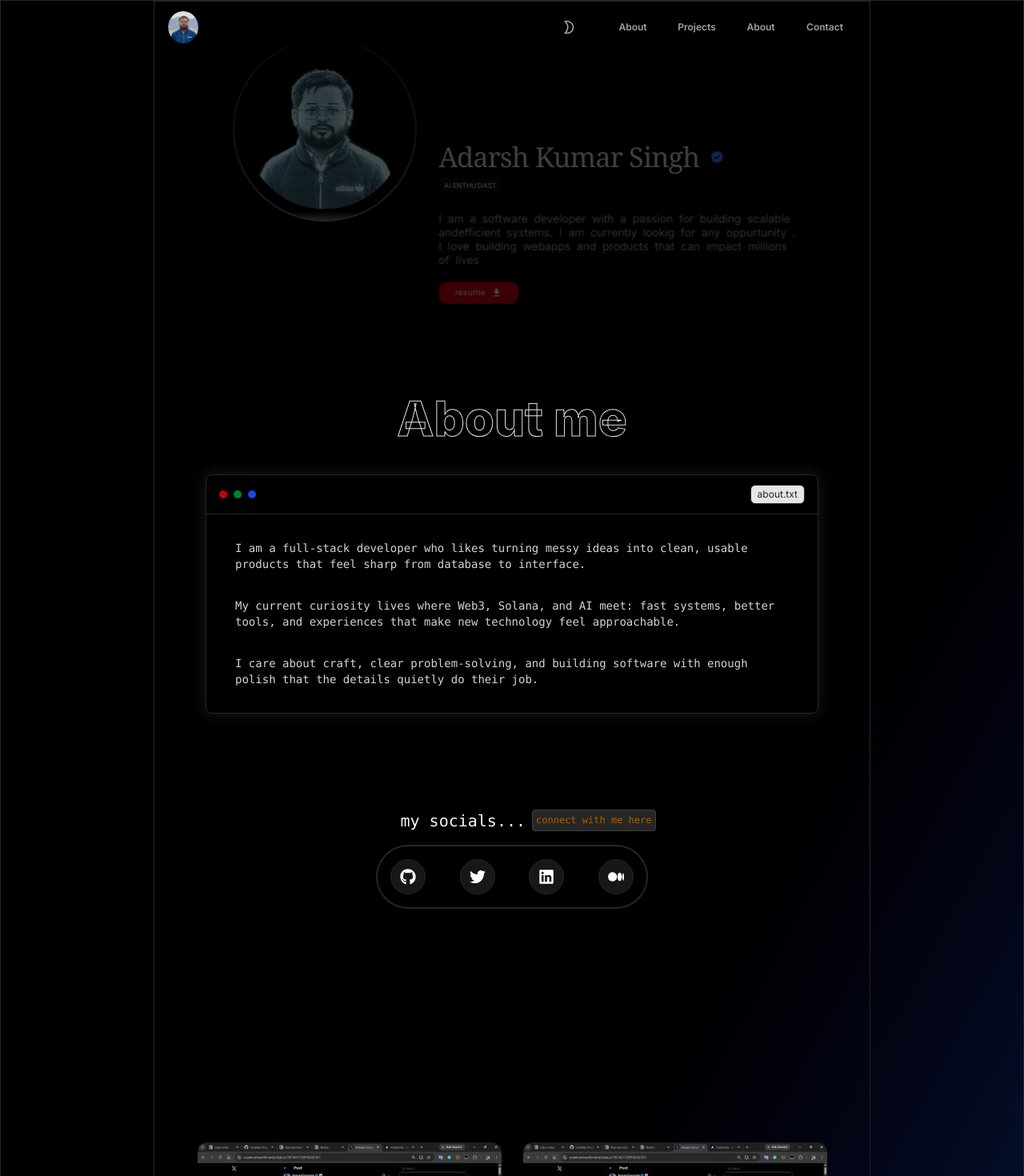
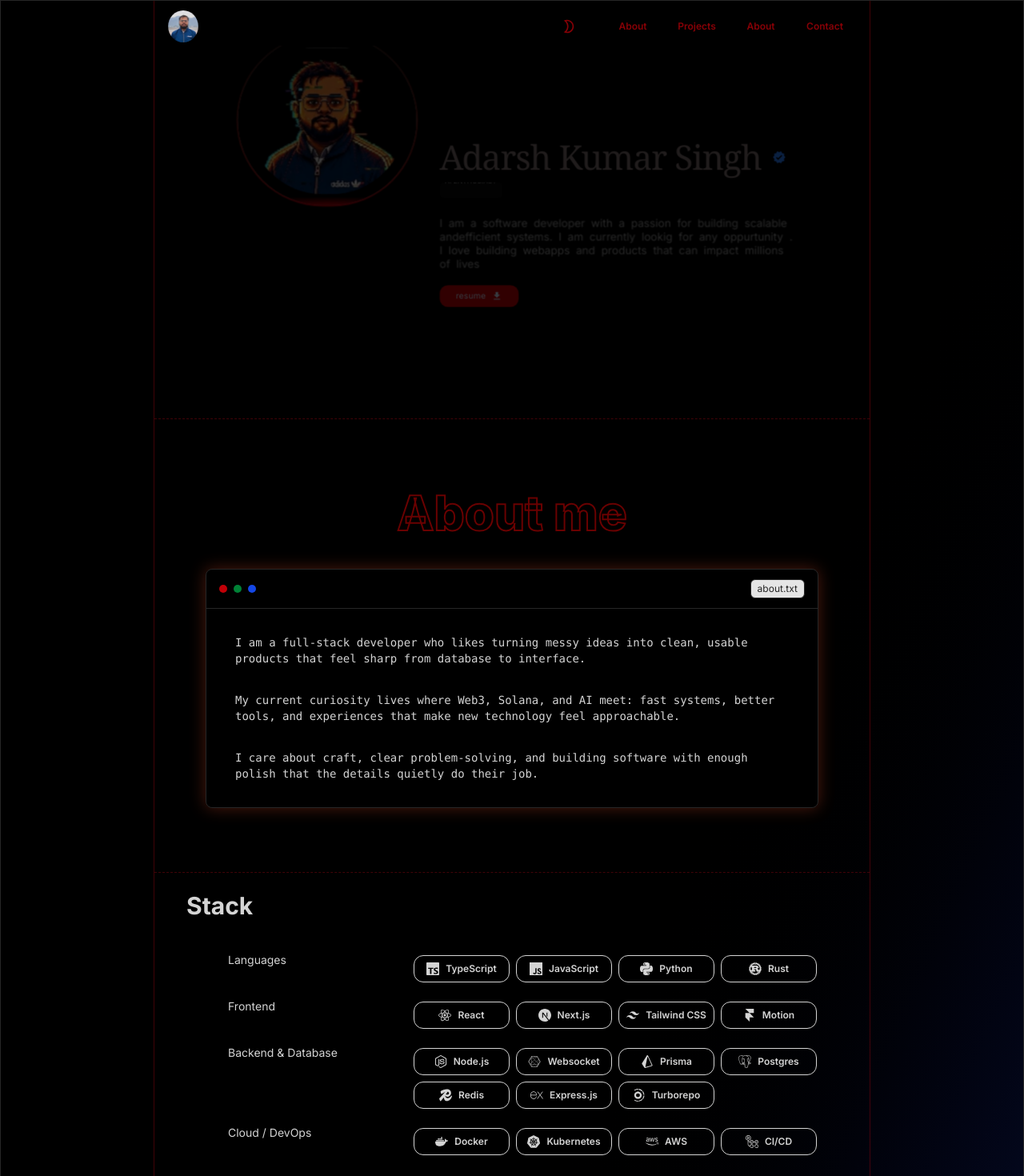
Before and after one commit to adarshkumar-stack/portfolio, a Next.js app: page / in a window 1280 px wide. Shown: the top 1470 px of the page at 80% size. Built offline with nearby package versions, Linux system fonts and the light colour scheme.

Commit message:
v2 first final commit

```diff
--- a/app/components/about.tsx
+++ b/app/components/about.tsx
@@ -23,12 +23,12 @@ export default function About() {
             initial={{
 
             }}
-            className="mt-20 mx-10">
-            <h1 className="text-6xl mx-auto w-fit font-extrabold text-black [-webkit-text-stroke:1px_#e5e5e5] ">
+            className="m-20 mx-10">
+            <h1 className="text-6xl mx-auto w-fit font-extrabold text-black [-webkit-text-stroke:2px_#690101] ">
                 About me
             </h1>
             <div className="mx-auto mt-10 flex w-full max-w-5xl flex-col gap-8 px-4 text-neutral-200 sm:px-6">
-                <section className="rounded-lg border border-neutral-800 bg-black shadow-[0_0_20px_rgba(255,255,255,0.1)]">
+                <section className="rounded-lg border border-neutral-800 bg-black shadow-[0_0_20px_rgba(251,84,43,0.3)]">
                     <div className="flex items-center justify-between border-b border-neutral-800 px-4 py-3">
                         <div className="flex items-center gap-2">
                             <span className="h-2.5 w-2.5 rounded-full bg-red-700" />
--- /dev/null
+++ b/app/components/divider.tsx
@@ -0,0 +1,8 @@
+export default function Divider() {
+    return (
+        <div className="w-full border-dashed border-t border-red-800/40 h-2">
+
+        </div>
+
+    )
+}
--- a/app/components/header.tsx
+++ b/app/components/header.tsx
@@ -24,7 +24,7 @@ export default function Header({title, description, width}: {
 
     const opacityContent = useTransform(scrollYProgress, [0,0.5,1], [0, 1, 0])
     const scaleValue = useTransform(scrollYProgress, [0.5,1], [1, 0.8])
-    const translateHeight = useTransform(scrollYProgress, [0.5, 1], [25, -200])
+    const translateHeight = useTransform(scrollYProgress, [0.5, 1], [16, -200])
 
     return(
         <motion.div
@@ -34,7 +34,7 @@ export default function Header({title, description, width}: {
                 opacity: opacityContent,
                 scale: scaleValue,
             }}
-            className="pt-16 px-5 flex items-center"
+            className="mt-16  mb-30 px-5 flex items-center"
         >
 
             <motion.div
@@ -60,9 +60,9 @@ export default function Header({title, description, width}: {
                     rotateZ: 360,
                     transitionDuration: 1,
                 }}
-                className="p-0.5 rounded-full bg-conic-180 from-neutral-500 via-neutral-950 to-neutral-500">
+                className="p-0.5 rounded-full bg-conic-180 from-red-700 via-neutral-950 to-red-700">
                 <Image
-                    src="/pixelated_profile_2_bgremoved.png"
+                    src="/pixelated_profile_3_bgremoved.png"
                     alt="programmer"
                     height={800}
                     width={800}
@@ -84,7 +84,7 @@ export default function Header({title, description, width}: {
                         transition={{
                             duration: 0.3
                         }}
-                        className="tracking-tight flex items-center gap-4  text-shadow-lg text-[40px] text-neutral-300 font-serif">
+                        className="tracking-tight flex items-center gap-4  text-shadow-lg text-[50px] text-red-100/50 font-serif">
                             {title}
                             <MdVerified className="text-blue-500 text-xl"></MdVerified>
                     </motion.h1>
--- a/app/components/navbar.tsx
+++ b/app/components/navbar.tsx
@@ -64,9 +64,9 @@ export default function Navbar() {
                         onMouseLeave={() => setHovered(null)}
                         key={index}
                         href={item.href}
-                        className="relative flex h-8 min-w-10 items-center justify-center rounded-full px-3 text-center text-xs font-semibold text-neutral-400 transition-colors hover:text-neutral-800 sm:min-w-20"
+                        className="relative flex h-8 min-w-10 items-center justify-center rounded-full px-3 text-center text-xs font-semibold text-red-700/70 transition-colors sm:min-w-20"
                         >
-                            {hovered === index && <motion.div layoutId="hover" className="absolute inset-0 rounded-full bg-stone-600 " />}
+                            {hovered === index && <motion.div layoutId="hover" className="absolute inset-0 rounded-full bg-red-100 " />}
                             <motion.span
                                 initial={{
                                     opacity: 0
--- a/app/components/projects.tsx
+++ b/app/components/projects.tsx
@@ -8,7 +8,7 @@ import { MdArrowRightAlt } from "react-icons/md"
 export default function Projects () {
     const [imghover, setimghover] = useState(false)
     return (
-        <div className="pt-25 px-10">
+        <div className="p-15 px-10">
 
             <div className="mx-auto grid grid-cols-2 pt-10">
                 {projects.slice(0,4).map((project, index) => (
@@ -36,7 +36,7 @@ export default function Projects () {
                                 className="block rounded-xl transition-all duration-300 group-hover:blur-[1px] group-hover:scale-[1.02]"
                                 />
                                 <div
-                                    className="absolute inset-0 flex items-center justify-center gap-2 rounded-xl bg-neutral-700/0 opacity-0 transition-all duration-200 group-hover:bg-neutral-700/75 group-hover:scale-[1.02] group-hover:opacity-100
+                                    className="absolute inset-0 flex items-center justify-center gap-2 rounded-xl bg-neutral-900 opacity-0 transition-all duration-200 group-hover:bg-black/50 group-hover:scale-[1.02] group-hover:opacity-100
                                     "
                                 >
                                     <a
@@ -68,7 +68,7 @@ export default function Projects () {
                     </div>
                 ))}
             </div>
-            <button className="flex justify-center items-center mx-auto mt-8 gap-2 px-4 py-1 bg-neutral-200 rounded-lg cursor-pointer text-lg text-neutral-600 text-shadow-xs text-shadow-neutral-400 shadow-[0_0_3px_rgba(0,0,0,0.4)] hover:scale-[1.02] transition-all duration-200 ease-in-out">
+            <button className="flex justify-center items-center mx-auto mt-8 gap-2 px-4 py-1  rounded-lg cursor-pointer text-lg text-red-700/70 border-2 bg-black/50 border-red-700/70 hover:scale-[1.02] ">
                 show all
                 <MdArrowRightAlt className=" size-7"></MdArrowRightAlt>
             </button>
--- a/app/components/socials.tsx
+++ b/app/components/socials.tsx
@@ -9,10 +9,10 @@ export default function Socials() {
   const mouseX = useMotionValue(Infinity)
 
   return (
-    <div className='m-30 flex flex-col justify-center items-center'>
+    <div className='m-16 flex flex-col justify-center items-center'>
         <div className=" text-xl text-neutral-100 pl-10  font-mono lowercase flex gap-2 items-center justify-center">
             My socials...
-            <span className='bg-neutral-800 border border-neutral-700 p-1 text-[12px] rounded-sm text-yellow-700'>
+            <span className='bg-neutral-900 border border-yellow-900 p-1 text-[12px] rounded-sm text-yellow-500'>
                 connect with me here
             </span>
         </div>
@@ -36,7 +36,7 @@ function DockIcon({ mouseX, icon: Icon, label, href, index }: DockIconProps) {
         const bounds = ref.current?.getBoundingClientRect() ?? { x: 0, width: 0 }
         return val - bounds.x - bounds.width / 2
     })
-    const widthSync = useTransform(distance, [-120, 0, 120], [44, 68, 44])
+    const widthSync = useTransform(distance, [-120, 0, 120], [44, 58, 44])
     const width = useSpring(widthSync, { mass: 0.1, stiffness: 200, damping: 15 })
 
     return (
@@ -62,7 +62,7 @@ function DockIcon({ mouseX, icon: Icon, label, href, index }: DockIconProps) {
                 width,
                 height: width
             }}
-            className="relative m-4 flex items-center justify-center bg-neutral-900 border border-neutral-800 rounded-full text-white hover:text-red-700 hover:bg-neutral-800 transition-colors group"
+            className="relative m-4 flex items-center justify-center bg-neutral-900 border border-neutral-800 rounded-full text-white hover:text-white/30 transition-colors group"
             >
             <Icon className="text-xl" />
             <span className="absolute -top-9 opacity-0 group-hover:opacity-100 transition-opacity bg-black border border-neutral-800 text-neutral-300 text-xs px-2 py-1 rounded whitespace-nowrap pointer-events-none">
--- /dev/null
+++ b/app/components/techstack.tsx
@@ -0,0 +1,94 @@
+'use client'
+
+import React, { useState } from 'react'
+import { SiTypescript, SiJavascript, SiPython, SiRust, SiReact, SiNextdotjs, SiTailwindcss, SiFramer, SiNodedotjs, SiPrisma, SiPostgresql, SiRedis, SiExpress, SiTurborepo, SiDocker, SiKubernetes, SiGithubactions } from 'react-icons/si'
+import { TbNetwork } from 'react-icons/tb'
+import { FaAws } from 'react-icons/fa6'
+import { FaConnectdevelop } from 'react-icons/fa'
+
+export default function Stack() {
+    return (
+        <div className='mt-4 mb-16 mx-10'>
+            <h1 className='font-bold text-3xl text-neutral-300'>
+                Stack
+            </h1>
+            <div className=' m-4 p-4 w-full'>
+                {STACK_DATA.map((data, index) =>
+                    <div key={index} className='p-2 w-full flex'>
+                        <div className='w-60 shrink-0 px-3 text-neutral-300 text-sm'>
+                            {data.title}
+                        </div>
+                        <div className='flex flex-wrap'>
+                            {data.items.map((item, itemindex) =>
+                                <span key={itemindex} className='m-1 flex items-center justify-center w-30 p-2 border rounded-xl border-neutral-300 text-neutral-300 gap-2'>
+                                    <item.icon></item.icon>
+                                    <span className='text-xs font-semibold'>
+                                        {item.name}
+                                    </span>
+                                </span>
+                            )}
+                        </div>
+                    </div>
+                )}
+            </div>
+        </div>
+    )
+
+}
+
+interface TechItem {
+    name: string
+    icon: React.ElementType
+}
+
+interface TechCategory {
+    id: string
+    title: string
+    items: TechItem[]
+}
+
+const STACK_DATA: TechCategory[] = [
+    {
+        id: '01',
+        title: 'Languages',
+        items: [
+            { name: 'TypeScript', icon: SiTypescript },
+            { name: 'JavaScript', icon: SiJavascript },
+            { name: 'Python', icon: SiPython },
+            { name: 'Rust', icon: SiRust },
+        ],
+    },
+    {
+        id: '02',
+        title: 'Frontend',
+        items: [
+            { name: 'React', icon: SiReact },
+            { name: 'Next.js', icon: SiNextdotjs },
+            { name: 'Tailwind CSS', icon: SiTailwindcss },
+            { name: 'Motion', icon: SiFramer },
+        ],
+    },
+    {
+        id: '03',
+        title: 'Backend & Database',
+        items: [
+            { name: 'Node.js', icon: SiNodedotjs },
+            { name: 'Websocket', icon: FaConnectdevelop },
+            { name: 'Prisma', icon: SiPrisma },
+            { name: 'Postgres', icon: SiPostgresql },
+            { name: 'Redis', icon: SiRedis },
+            { name: 'Express.js', icon: SiExpress },
+            { name: 'Turborepo', icon: SiTurborepo }
+        ],
+    },
+    {
+        id: '04',
+        title: 'Cloud / DevOps',
+        items: [
+            { name: 'Docker', icon: SiDocker },
+            { name: 'Kubernetes', icon: SiKubernetes },
+            { name: 'AWS', icon: FaAws },
+            { name: 'CI/CD', icon: SiGithubactions },
+        ],
+    },
+]
--- a/app/layout.tsx
+++ b/app/layout.tsx
@@ -17,7 +17,7 @@ export default function RootLayout({
   return (
     <html lang="en" className={inter.className}>
       <body className="min-h-screen bg-linear-to-br from-black via-black to-blue-950 border  border-neutral-800 antialiased">
-        <div className="mx-auto flex min-h-screen w-full max-w-4xl flex-col border border-neutral-800 overflow-clip">
+        <div className="mx-auto flex min-h-screen w-full max-w-4xl flex-col border-x border-red-800/40 overflow-clip">
           {children}
         </div>
       </body>
--- a/app/page.tsx
+++ b/app/page.tsx
@@ -3,6 +3,8 @@ import Header from "./components/header"
 import Projects from "./components/projects"
 import Socials from "./components/socials"
 import About from "./components/about"
+import Divider from "./components/divider"
+import Stack from "./components/techstack"
 
 export default function Home() {
   const title = "Adarsh Kumar Singh"
@@ -12,8 +14,13 @@ export default function Home() {
       <Navbar />
       <br />
       <Header title={title} description={description} width={750}></Header>
+      <Divider></Divider>
       <About></About>
+      <Divider></Divider>
+      <Stack></Stack>
+      <Divider></Divider>
       <Socials></Socials>
+      <Divider></Divider>
       <Projects></Projects>
     </main>
   )
```
Also changed, not shown: public/pixelated_profile_3_bgremoved.png (added).
